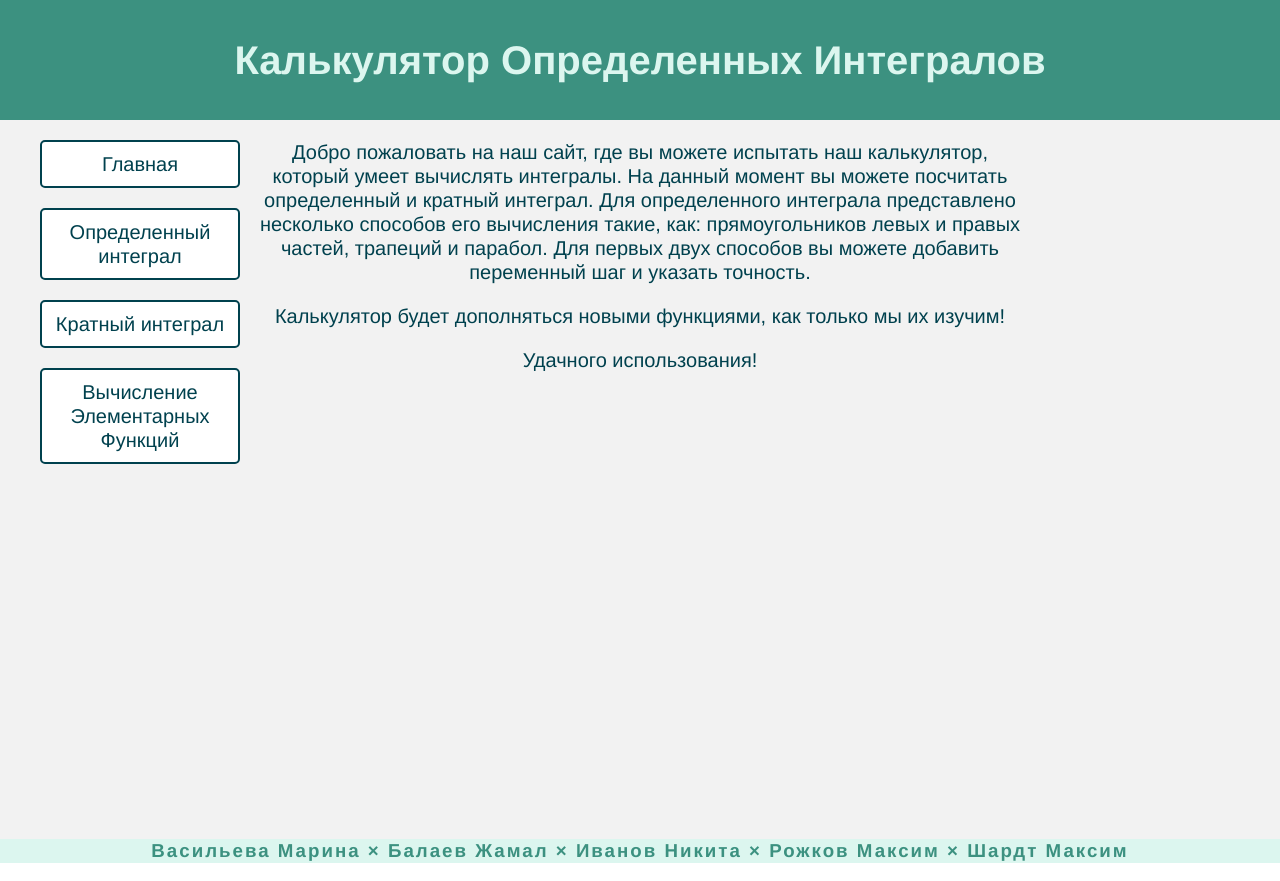
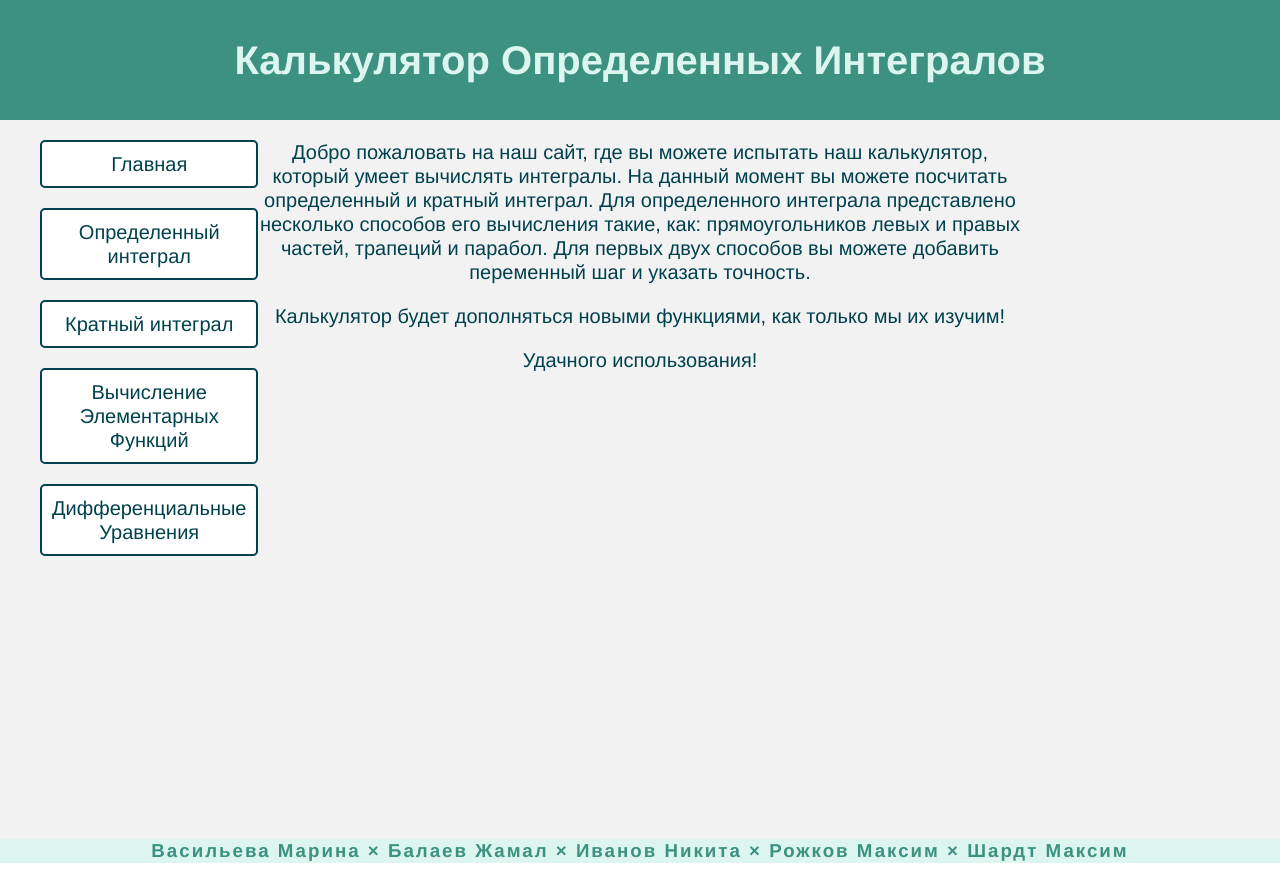
Before and after one commit to mxschardt/integral-calc, a React (Vite) app: page / in a window 1280 px wide. Built offline with nearby package versions, Linux system fonts and the light colour scheme.

Commit message:
layout updated

```diff
--- a/src/components/Layout/Layout.tsx
+++ b/src/components/Layout/Layout.tsx
@@ -6,7 +6,8 @@ function Layout({ children }: { children?: React.ReactNode }) {
     ['Главная', '/'],
     ['Определенный интеграл', '/define-integral'],
     ['Кратный интеграл', '/multiple-integral'],
-    ['Вычисление Элементарных Функций', '/elementary-fn']
+    ['Вычисление Элементарных Функций', '/elementary-fn'],
+    ['Дифференциальные Уравнения', '/diff']
   ];
 
   return (
```
